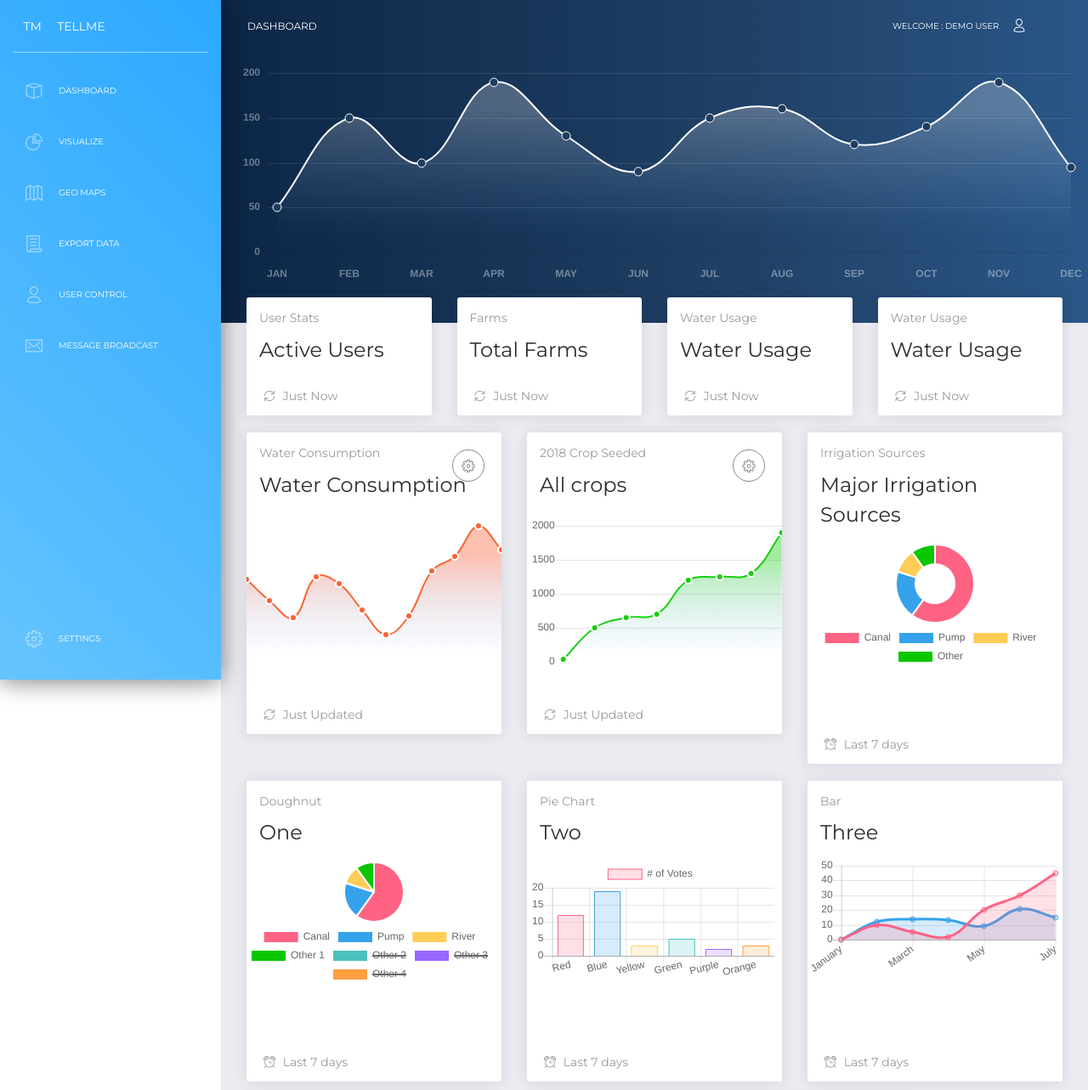
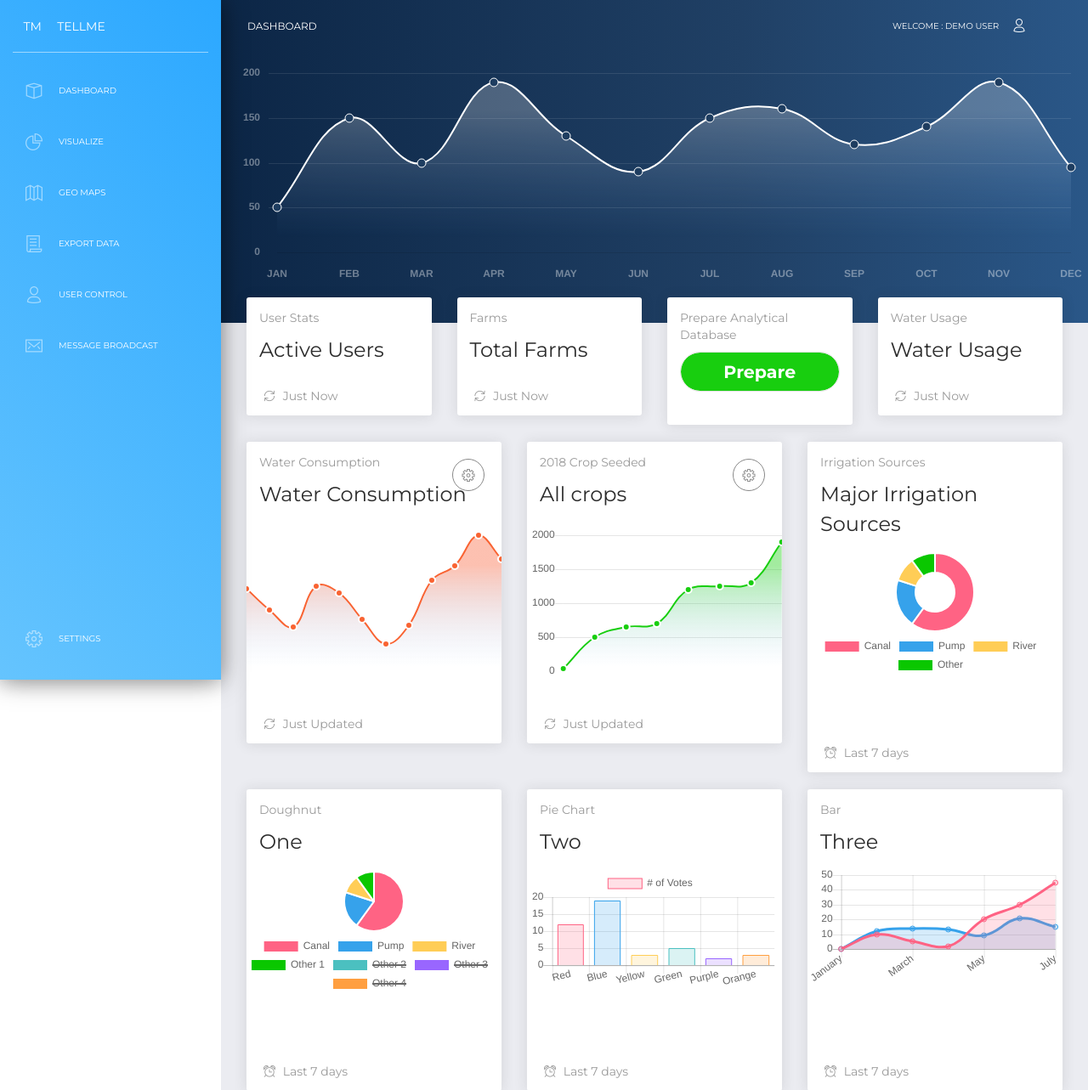
Before and after one commit to nirnejak/TellMe, a Flask app: page /dashboard in a window 1280 px wide. Shown: the top 1283 px of the page at 85% size. Run offline with Flask 2, Linux system fonts and the light colour scheme; some libraries are stand-ins or nearby versions.

```diff
--- a/api.py
+++ b/api.py
@@ -458,7 +458,7 @@ def feedIrrigationData():
 
         # Executing Query
         try:
-            cur.execute("INSERT into irrigation(crop_id,water_ammount,water_source) values(%s,%s,%s)",(cropID,waterAmount,waterSource))
+            cur.execute("INSERT into irrigation(crop_id,water_amount,water_source) values(%s,%s,%s)",(cropID,waterAmount,waterSource))
         except:
             conn.rollback()
             res = {
--- a/templates/dashboard.html
+++ b/templates/dashboard.html
@@ -35,14 +35,14 @@
             <div class="col-lg-3 animated fadeInUp">
                 <div class="card card-chart">
                     <div class="card-header">
-                        <h5 class="card-category">Water Usage</h5>
-                        <h4 class="card-title">Water Usage</h4>
+                        <h5 class="card-category">Prepare Analytical Database</h5>
+                        <h4 class="card-title">
+                            <div class="form-group">
+                                <button type="submit" class="form-control bg-success text-white"><strong>Prepare</strong></button>
+                            </div>
+                        </h4>
                     </div>
-                    <div class="card-footer">
-                        <div class="stats">
-                            <i class="now-ui-icons arrows-1_refresh-69"></i> Just Now
-                        </div>
-                    </div>
+                    <div class="card-footer"></div>
                 </div>
             </div>
             <div class="col-lg-3 animated fadeInUp">
```
